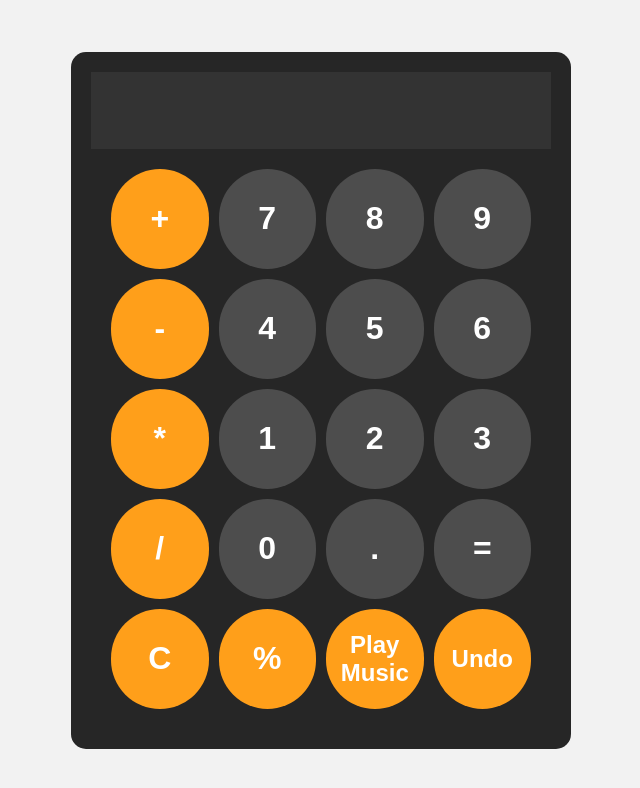
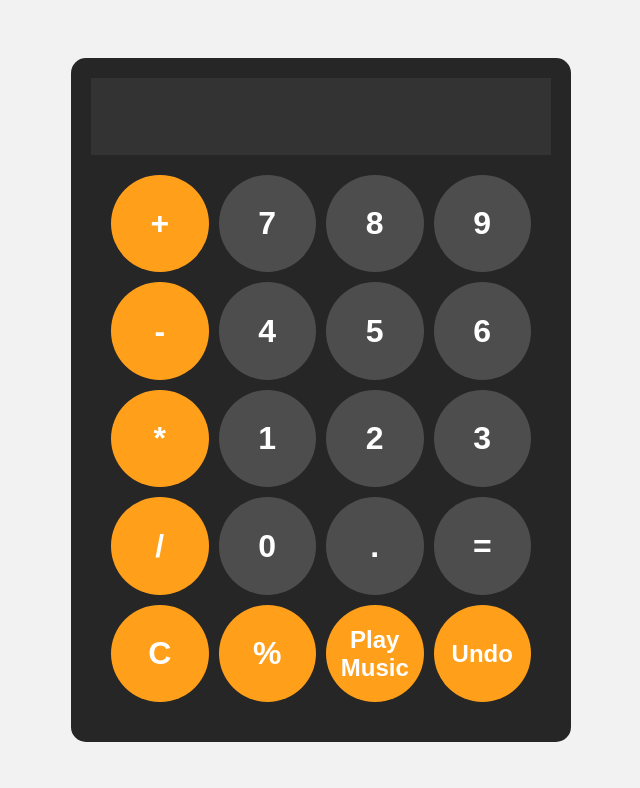
Before and after one commit to kang-azis45/Wabsite-kalkulator-, a plain HTML site: page index.html in a window 1280 px wide. Shown: the whole page, without its empty margins (319-959 px from the left). Drawn offline with Linux system fonts and the light colour scheme.

Commit message:
Update style.css

```diff
--- a/style.css
+++ b/style.css
@@ -38,8 +38,8 @@ body {
 
 button {
     width: 100%;
-    height: 100px;
-    border-radius: 50px;
+    aspect-ratio: 1 / 1; /* Keep buttons square */
+    border-radius: 50%;
     border: none;
     background-color: hsl(0, 0%, 30%);
     color: white;
@@ -69,5 +69,5 @@ button:active {
 }
 
 .small-font {
-    font-size: 1.5rem; /* Ukuran font yang lebih sedang untuk tombol Play Music */
+    font-size: 1.5rem;
 }
```
